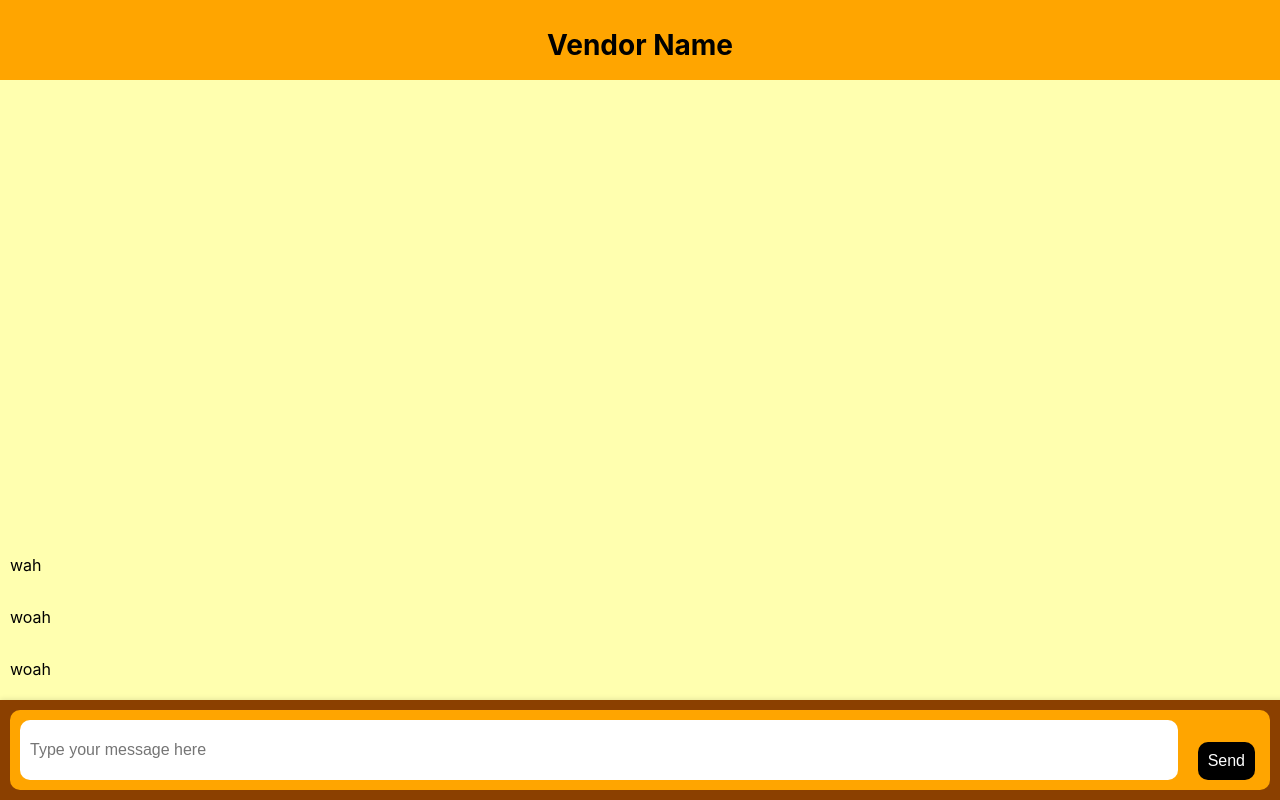
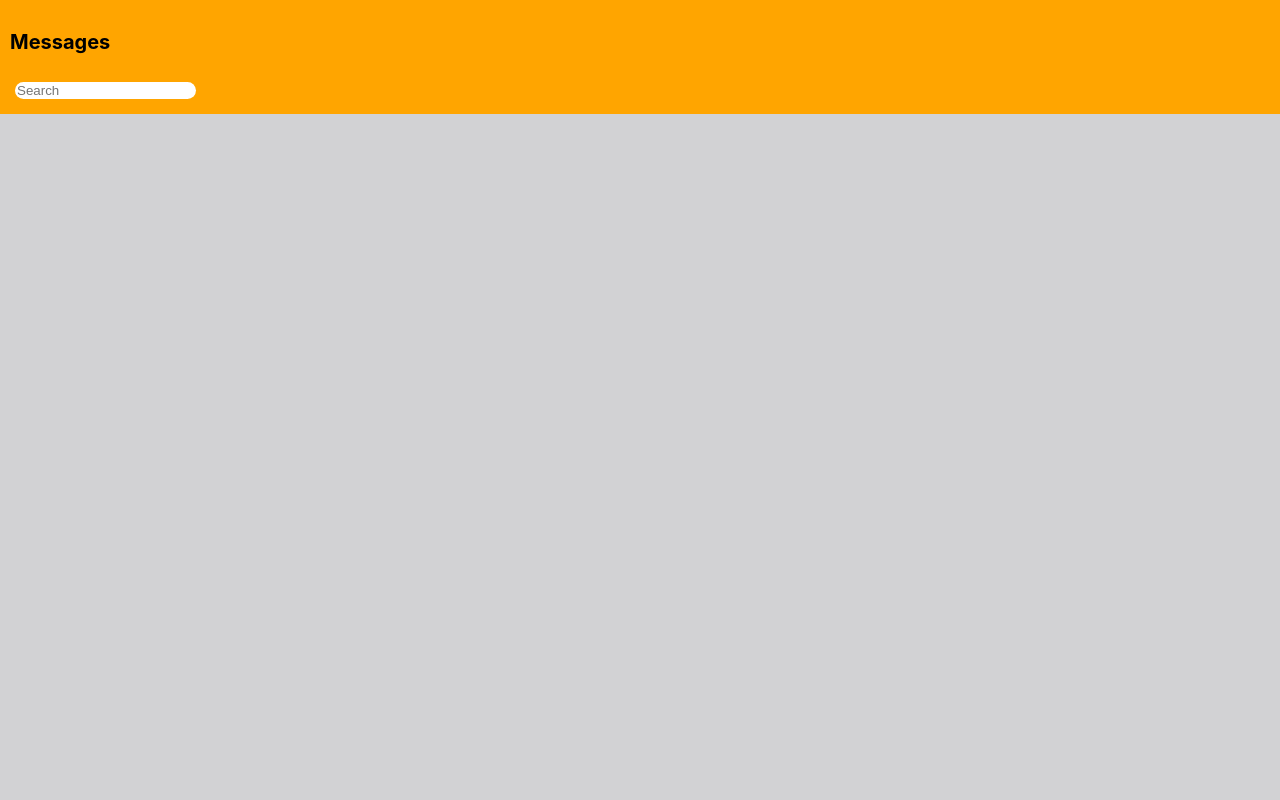
Before and after one commit to ShoeShime/test-chat_app, a React (Create React App) app: page / in a window 1280 px wide. Built offline with nearby package versions, Linux system fonts and the light colour scheme.

Commit message:
Firebase problems omg

```diff
--- a/src/App.tsx
+++ b/src/App.tsx
@@ -2,14 +2,14 @@
 import React from 'react';
 import './App.css';
 
-//import {ChatPage} from './features/Chatpages/components/Chatpage'
-import {ChatRoom} from './features/ChatDisplay/components/ChatRoom'
+import {ChatPage} from './features/ChatDisplay/components/ChatPage';
+import {ChatRoom} from './features/ChatDisplay/components/ChatRoom';
 
 
 function App() {
 
   return (
-    <ChatRoom/>
+    <ChatPage/>
   );
 }
 
--- /dev/null
+++ b/src/features/chatdisplay/components/ChatHeader_Page.tsx
@@ -0,0 +1,46 @@
+import React from "react";
+import styled from "styled-components";
+import Search_Message from "./Search_Message";
+
+//Header, Top of the Page
+const Message_header = styled.header`
+	position: absolute;
+	background-color: #FFA500;
+
+	text-align: left;
+	width: 100%;
+
+	padding: 10px;
+`;
+
+const Message_Title = styled.p`
+
+	font-weight: bold;
+	font-size: 20px;
+
+	display: inline-block;
+
+`;
+
+const Message_Img = styled.img`
+	display: inline-block;
+
+	border-radius: 20px;
+
+`;
+
+const ChatHeader_Page = () =>{
+
+	return(
+		<Message_header>
+			<Message_Title>Messages</Message_Title>
+
+			<Message_Img/>
+
+			<Search_Message/>
+
+		</Message_header>
+	);
+}
+
+export default ChatHeader_Page;
--- a/src/features/chatdisplay/components/ChatHeader.tsx
+++ b/src/features/chatdisplay/components/ChatHeader_Room.tsx
@@ -17,7 +17,7 @@ const MyName = styled.p`
 	font-size: 28px;
 `;
 
-const ChatHeader = () =>{
+const ChatHeader_Room = () =>{
 
 
 	return(
@@ -27,4 +27,4 @@ const ChatHeader = () =>{
 	);
 }
 
-export default ChatHeader;
+export default ChatHeader_Room;
--- /dev/null
+++ b/src/features/chatdisplay/components/ChatPage.tsx
@@ -0,0 +1,25 @@
+import React from "react";
+import styled from "styled-components";
+import ChatHeader_Page from "./ChatHeader_Page";
+
+//Background
+const M_body = styled.body`
+	background-color: #d2d2d4;
+
+	height: 100vh;
+	text-align: center;
+`;
+
+export function ChatPage(){
+
+
+	return(
+		<M_body>
+			<ChatHeader_Page/>
+
+
+		</M_body>
+	);
+}
+
+export default ChatPage;
--- a/src/features/chatdisplay/components/ChatRoom.tsx
+++ b/src/features/chatdisplay/components/ChatRoom.tsx
@@ -1,6 +1,6 @@
 import React, {useState} from "react";
 import styled from 'styled-components';
-import ChatHeader from "./ChatHeader"
+import ChatHeader from "./ChatHeader_Room"
 import Message from "./Message";
 import Messages from "./Messages";
 
--- /dev/null
+++ b/src/features/chatdisplay/components/Search_Message.tsx
@@ -0,0 +1,33 @@
+import React from "react";
+import styled from "styled-components";
+
+
+
+const Search_Form = styled.form`
+	justify-content: center;
+	flex: 1;
+
+	border-radius: 10px;
+	padding: 5px;
+
+`
+
+const Search_Input = styled.input`
+
+	border: none;
+	border-radius: 10px;
+	outline: none;
+`;
+
+const Search_Message = () =>{
+
+
+	return(
+		<Search_Form>
+			<Search_Input placeholder="Search"></Search_Input>
+		</Search_Form>
+
+	);
+};
+
+export default Search_Message;
```
